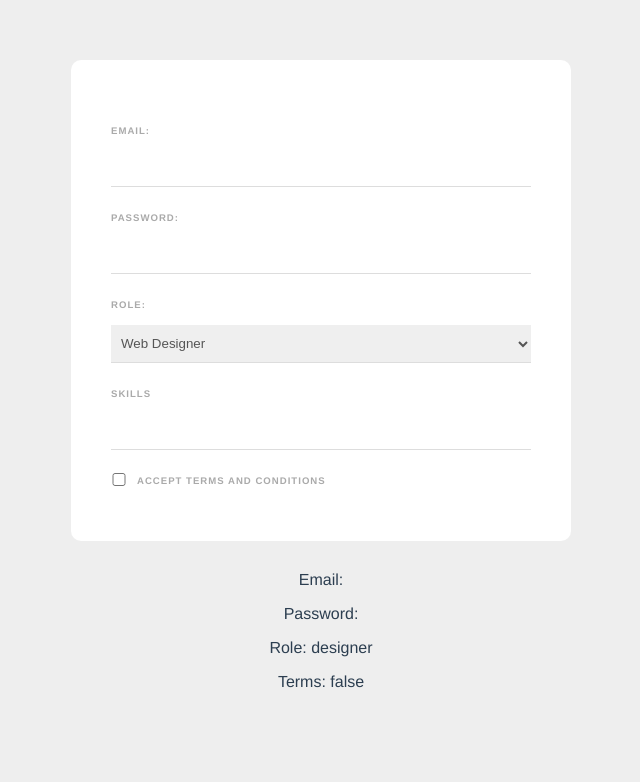
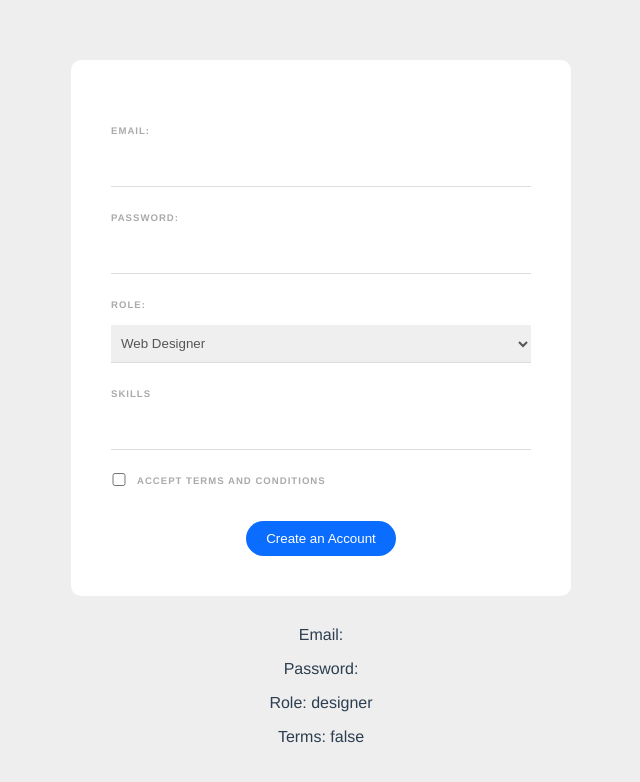
Before and after one commit to mb-infrasyst/web-form, a Vue app: page / in a window 1280 px wide. Shown: the top 782 px of the page, without its empty margins (319-959 px from the left). Built offline with nearby package versions, Linux system fonts and the light colour scheme.

Commit message:
submit event

```diff
--- a/src/components/SignupForm.vue
+++ b/src/components/SignupForm.vue
@@ -1,5 +1,5 @@
 <template>
-  <form>
+  <form @submit.prevent="handleSubmit">
     <label>Email:</label>
     <input type="email" required v-model="email" />
 
@@ -21,6 +21,10 @@
     <div class="terms">
       <input type="checkbox" required v-model="terms" />
       <label>Accept terms and conditions</label>
+    </div>
+
+    <div class="submit">
+      <button>Create an Account</button>
     </div>
   </form>
   <p>Email: {{ email }}</p>
@@ -55,6 +59,10 @@
         return skill !== item;
       });
     },
+    handleSubmit() {
+      // validate password
+
+    }
   },
 };
 </script>
@@ -68,7 +76,6 @@
   padding: 40px;
   border-radius: 10px;
 }
-
 label {
   color: #aaa;
   display: inline-block;
@@ -78,7 +85,6 @@
   letter-spacing: 1px;
   font-weight: bold;
 }
-
 input,
 select {
   display: block;
@@ -89,7 +95,6 @@
   border-bottom: 1px solid #ddd;
   color: #555;
 }
-
 input[type="checkbox"] {
   display: inline-block;
   width: 16px;
@@ -97,7 +102,6 @@
   position: relative;
   top: 2px;
 }
-
 .pill {
   display: inline-block;
   margin: 20px 10px 0 0;
@@ -110,4 +114,15 @@
   color: #777;
   cursor: pointer;
 }
+button {
+  background: #0b6dff;
+  border: 0;
+  padding: 10px 20px;
+  margin-top: 20px;
+  color: white;
+  border-radius: 20px;
+}
+.submit {
+  text-align: center;
+}
 </style>
```
